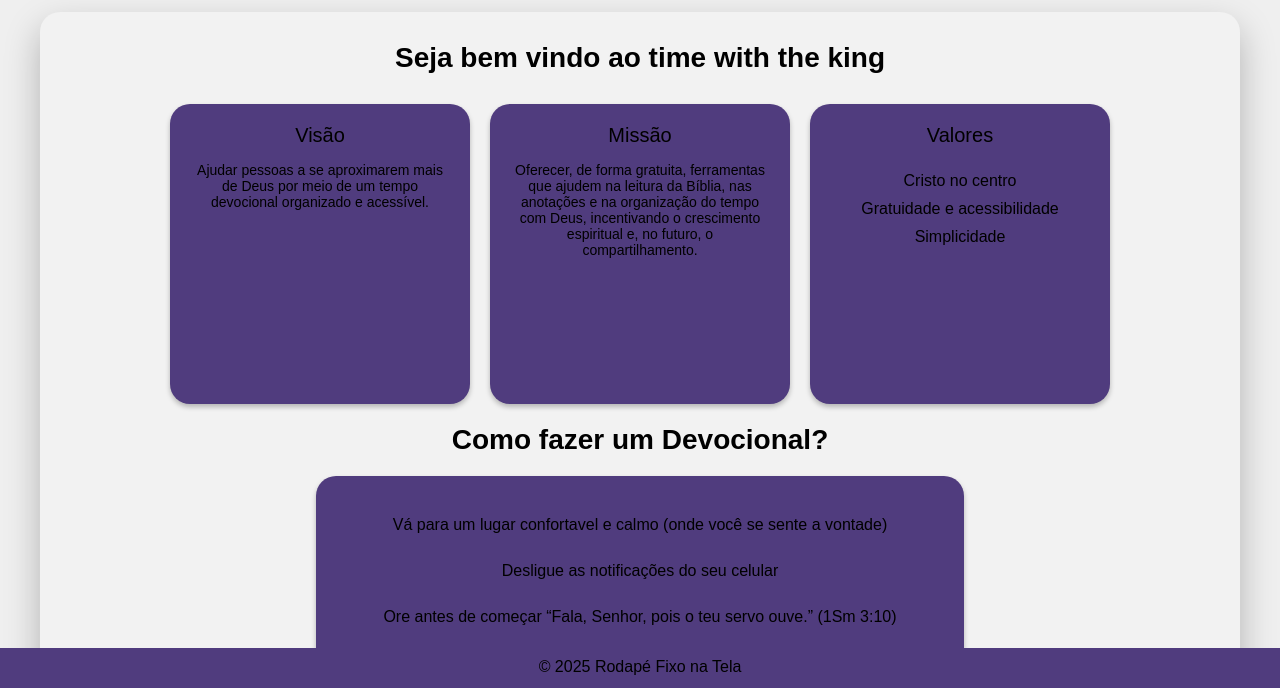
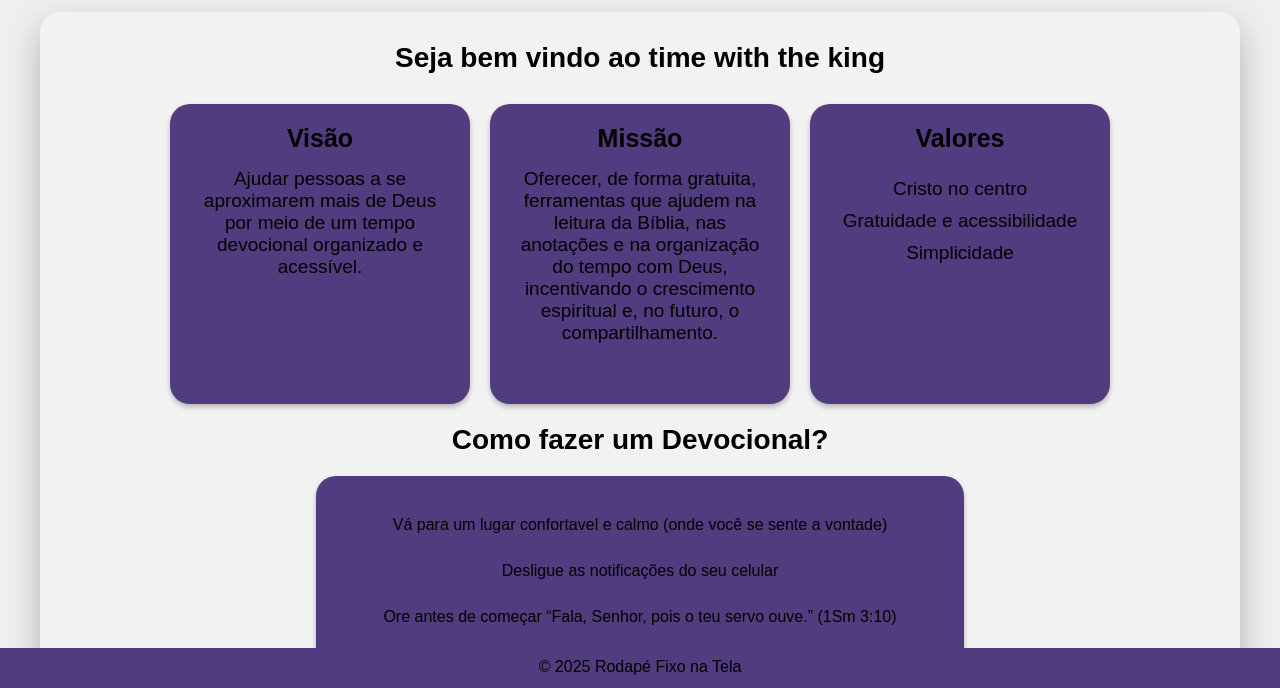
Before and after one commit to Carjr0909/Devocional, a plain HTML site: page guia.html in a window 1280 px wide. Shown: the part 112-800 px from the top of the page. Drawn offline with Linux system fonts and the light colour scheme; no server answers.

Commit message:
letras guia

```diff
--- a/guia.html
+++ b/guia.html
@@ -35,19 +35,19 @@
         <div id="cards">
             <div class="cardmmv">
                 <div class="card-content">
-                    <p class="titlemmv">Visão</p>
+                    <p class="titlemmv"><b>Visão</b></p>
                     <p class="textommv">Ajudar pessoas a se aproximarem mais de Deus por meio de um tempo devocional organizado e acessível.</p>
                 </div>
             </div>
             <div class="cardmmv">
                 <div class="card-content">
-                    <p class="titlemmv">Missão</p>
+                    <p class="titlemmv"><b>Missão</b></p>
                     <p class="textommv">Oferecer, de forma gratuita, ferramentas que ajudem na leitura da Bíblia, nas anotações e na organização do tempo com Deus, incentivando o crescimento espiritual e, no futuro, o compartilhamento.</p>
                 </div>
             </div>
             <div class="cardmmv">
                 <div class="card-content">
-                    <p class="titlemmv">Valores</p>
+                    <p class="titlemmv"><b>Valores</b></p>
                     <ul>
                         <li class="textov">Cristo no centro</li>
                         <li class="textov">Gratuidade e acessibilidade</li>
--- a/srcs/guia.css
+++ b/srcs/guia.css
@@ -83,16 +83,17 @@ body {
 }
 
 .titlemmv {
-    font-size: 20px;
+    font-size: 25px;
     margin-bottom: 15px;
 }
 
 .textommv {
-    font-size: 14px;
+    font-size: 19px;
 }
 
 .card-content ul {
     list-style: none;
+    font-size: 19px;
     padding: 0;
 }
 
```
